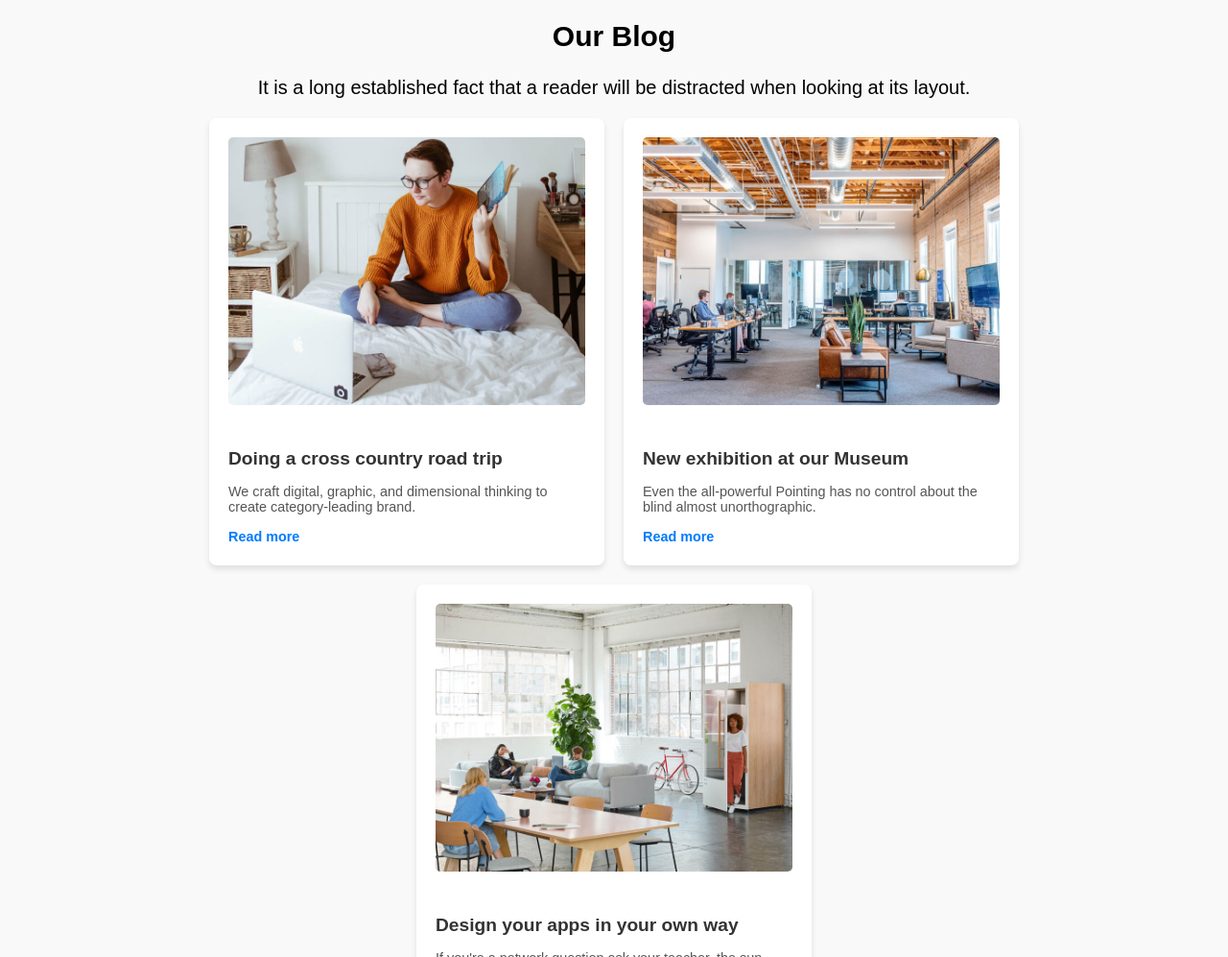
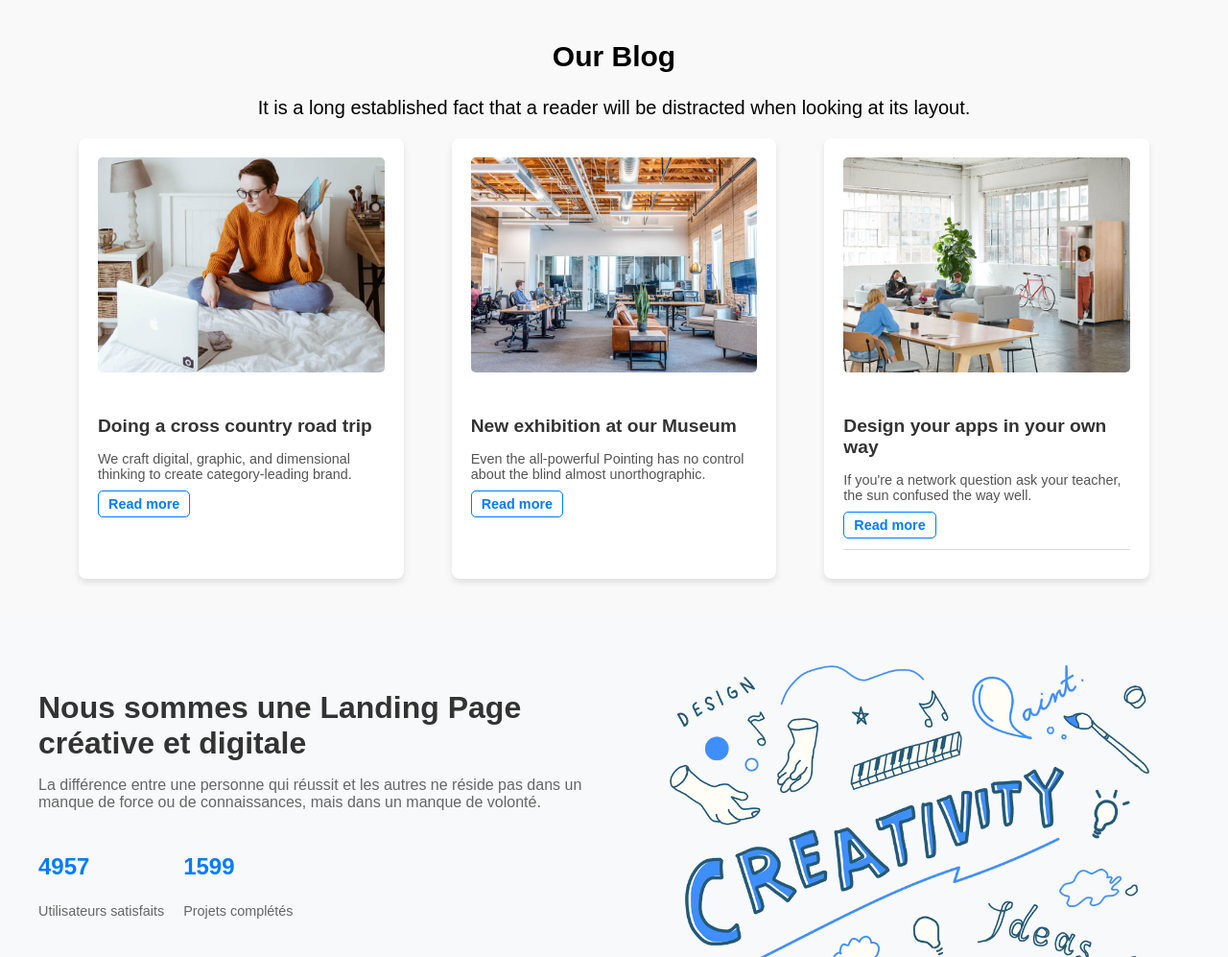
Before and after one commit to Michele068/exo-landing-2-msj, a plain HTML site: page exo landing 2/exo landing 2/index.html in a window 1280 px wide. Shown: the part 2620-3617 px from the top of the page at 96% size. Drawn offline with Linux system fonts and the light colour scheme.

Commit message:
modified

```diff
--- a/exo landing 2/exo landing 2/index.html
+++ b/exo landing 2/exo landing 2/index.html
@@ -80,8 +80,8 @@
 
         <div class="Notre_equipe">
 
-        <p>We'r dynamic team of talented people of</p>
-           <p>innovation & marketing expert</p>
+        <h5>We'r dynamic team of talented people of</h5>
+           <h5>innovation & marketing expert</h5>
            <p>The achieve this, it would be necessary to have uniform grammar, pronunciation</p>
            <p>and more commen wors. If several languages of the resulting language</p>
     </div>
--- a/exo landing 2/exo landing 2/style.css
+++ b/exo landing 2/exo landing 2/style.css
@@ -267,7 +267,7 @@ header nav ul li a:hover {
     transform: translateY(-2px); /* Légère élévation */
   }
 
-  /* Effet au clic */
+  /* Effet clic */
   .subscribe-btn:active {
     transform: translateY(0); /* Revenir à l'état initial */
     box-shadow: 0 2px 4px rgba(0, 0, 0, 0.2); /* Ombre réduite */
@@ -278,20 +278,9 @@ header nav ul li a:hover {
     padding-top: 0%;
     padding-left: 20%;
     width: 200%;
-    /* max-width: 400px; Largeur maximale */
-    /* height: auto; */
-    /* animation: float 3s ease-in-out infinite; / Ajout d'une animation douce  */
+
   }
 
-  /* Animation flottante */
-  /* @keyframes float {
-    0%, 100% {
-      transform: translateY(0);
-    }
-    50% {
-      transform: translateY(-10px);
-    }
-  } */
 
 
 
@@ -299,14 +288,15 @@ header nav ul li a:hover {
 
 .produits-images {
 
+    padding-left: 6%;
     display: inline-block;
-    width: 20%;
-    padding: 30px;
-    margin-left:5%;
+    width: 22%;
+    padding: 20px;
+    /* margin-left:1%; */
     text-align: center;
 }
 .produits-images img {
-    padding-left: 26%;
+    padding-left: 45%;
     display: block;
     margin: 0 auto; /* Centre les images */
     /* border-radius: 5%; */
@@ -325,6 +315,7 @@ header nav ul li a:hover {
     text-align: center;
 }
 .Notre_equipe p {
+    color: gray;
     text-align: center;
 }
 
@@ -470,6 +461,32 @@ header nav ul li a:hover {
 .primo-blog:hover {
     filter: brightness(80%); /* Réduit la luminosité à 70% */
 }
+/* Espacement autour des sections */
+#blog {
+    padding: 60px 20px; /* Ajoute un espacement au-dessus et au-dessous */
+}
+
+.blog-container {
+    margin: 0 auto; /* Centre le contenu */
+    max-width: 1200px; /* Limite la largeur */
+}
+
+.blog-post a {
+    font-size: 1rem;
+    color: var(--primary-color);
+    font-weight: bold;
+    text-decoration: none;
+    padding: 5px 10px;
+    border: 1px solid var(--primary-color);
+    border-radius: 5px;
+    transition: background-color 0.3s ease, color 0.3s ease;
+}
+
+.blog-post a:hover {
+    background-color: var(--primary-color);
+    color: white;
+}
+
 
 .sociale-icon {
     text-align: center; /* Centrer les icônes dans le footer */
@@ -523,13 +540,6 @@ header nav ul li a:hover {
     background-color: #f9f9f9;
 }
 
-/* Articles de blog */
-.blog-container {
-    display: flex;
-    justify-content: center;
-    gap: 20px;
-    flex-wrap: wrap; /* Permet d'adapter les articles aux petits écrans */
-}
 
 .blog-post {
     width: 30%;
@@ -601,7 +611,9 @@ header nav ul li a:hover {
 .blog-container {
     display: flex;
     justify-content: center;
-    gap: 20px;
+    gap: 50px;
+    width: 200%;
+    max-width: 90%;
     /* flex-wrap: wrap; Adaptation pour les petits écrans  */
 }
 
@@ -620,12 +632,9 @@ header nav ul li a:hover {
     position: relative; /* Nécessaire pour l'overlay */
     width: 100%;
      overflow: hidden; /*Cache les débordements */
+
 }
 
-.blog-image-container img {
-    width: 100%; /* Image occupe tout l'espace disponible */
-    transition: filter 0.3s ease; /* Transition pour l'effet au survol */
-}
 
 .blog-image-container:hover img {
     filter: brightness(50%); /* Assombrissement de l'image au survol */
```
